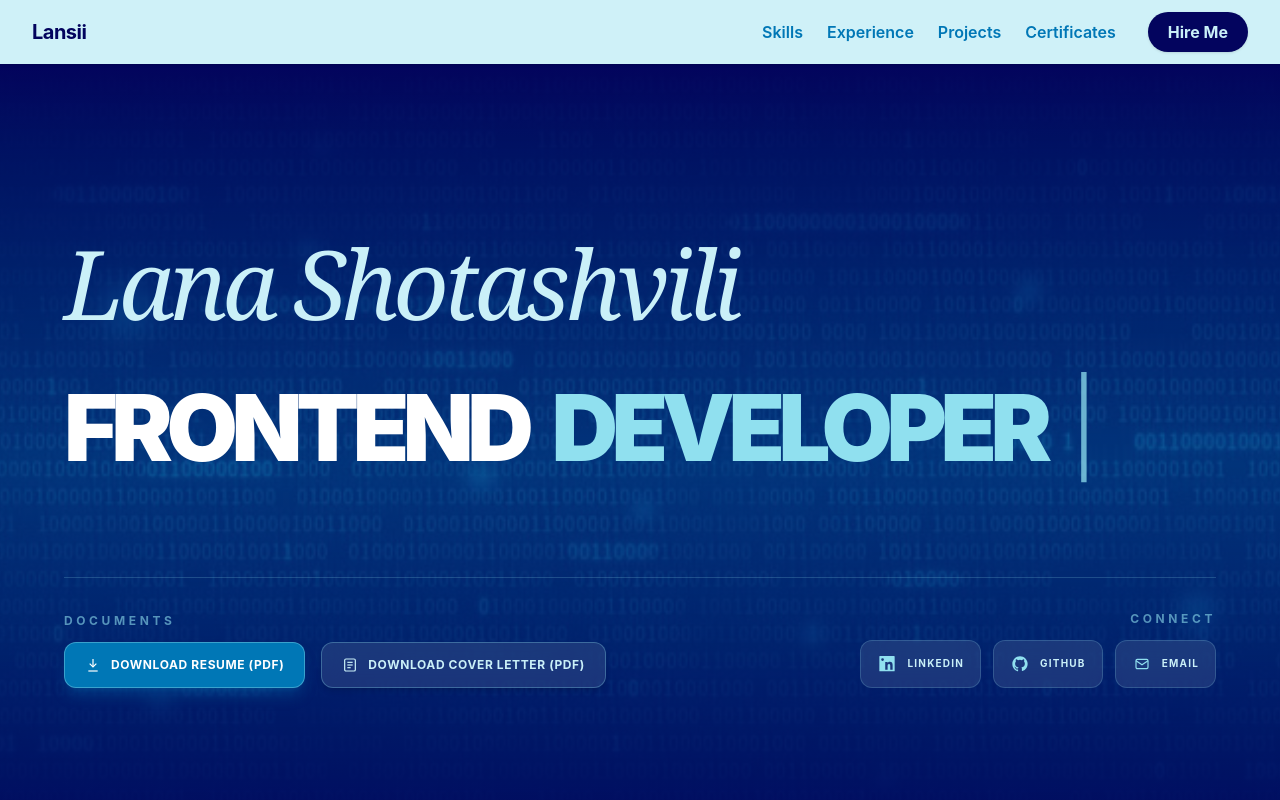
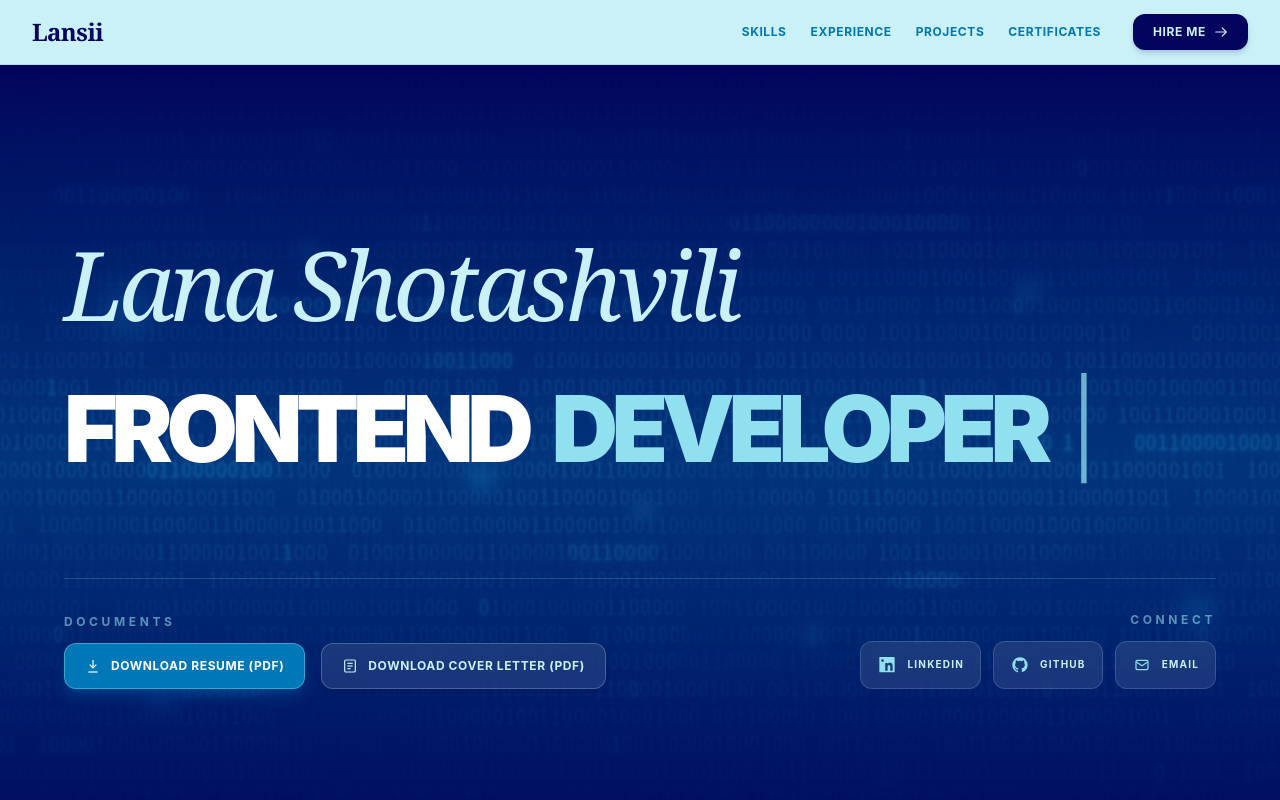
Before and after one commit to Lanssii/Portfolio, a React app: page / in a window 1280 px wide. Shown: the top 800 px of the page. Built offline with nearby package versions, Linux system fonts and the light colour scheme; the HTML template or start-up script is replaced by a standard one.

Commit message:
style(header): improve component styling

```diff
--- a/src/components/Header.tsx
+++ b/src/components/Header.tsx
@@ -1,3 +1,4 @@
+"use client";
 import { useState } from "react";
 
 type NavLinkItem = {
@@ -16,51 +17,64 @@ const Header = () => {
   const [isOpen, setIsOpen] = useState(false);
 
   return (
-    <header className="sticky top-0 z-50 w-full bg-[#caf0f8]/90 backdrop-blur-md shadow-sm font-sans">
+    <header className="sticky top-0 z-50 w-full bg-[#caf0f8] font-sans border-b border-[#0077b6]/15 shadow-sm">
       <div className="mx-auto flex h-16 max-w-[1400px] items-center justify-between px-4 sm:px-6 lg:px-8">
-        {/* Logo */}
         <a
           href="/"
-          className="text-xl font-bold tracking-tight text-[#03045e] transition-colors hover:text-[#0077b6]"
+          className="group flex items-center gap-1 font-serif text-2xl font-bold tracking-tight text-[#03045e] transition-all hover:text-[#0077b6]"
         >
           Lansii
         </a>
 
-        {/* Desktop navigation */}
-        <nav className="hidden md:flex md:items-center md:gap-x-6">
+        {/* Desktop Navigation */}
+        <nav className="hidden items-center gap-x-8 md:flex">
+          <div className="flex items-center gap-x-6">
             {navLinks.map((link) => (
               <a
                 key={link.name}
                 href={link.path}
-              className="font-semibold text-[#0077b6] transition-colors hover:text-[#03045e]"
+                className="relative text-xs font-bold uppercase tracking-wider text-[#0077b6] transition-colors hover:text-[#03045e] after:absolute after:-bottom-1 after:left-0 after:h-[2px] after:w-0 after:bg-[#03045e] after:transition-all after:duration-300 hover:after:w-full"
               >
                 {link.name}
               </a>
             ))}
+          </div>
 
           <a
             href="#contact"
-            className="ml-2 rounded-full bg-[#03045e] px-5 py-2 font-bold text-[#caf0f8] shadow-sm transition-all hover:bg-[#0077b6] hover:shadow-md active:scale-95"
+            className="inline-flex items-center gap-2 rounded-xl bg-[#03045e] px-5 py-2.5 text-xs font-bold uppercase tracking-wider text-[#caf0f8] shadow-md shadow-[#03045e]/15 transition-all duration-300 hover:-translate-y-0.5 hover:bg-[#0077b6] hover:text-white hover:shadow-lg active:translate-y-0"
           >
-            Hire Me
+            <span>Hire Me</span>
+            <svg
+              className="h-3.5 w-3.5"
+              fill="none"
+              stroke="currentColor"
+              viewBox="0 0 24 24"
+            >
+              <path
+                strokeLinecap="round"
+                strokeLinejoin="round"
+                strokeWidth={2}
+                d="M14 5l7 7m0 0l-7 7m7-7H3"
+              />
+            </svg>
           </a>
         </nav>
 
-        {/* Mobile menu button */}
+        {/* Mobile Menu Button */}
         <button
           onClick={() => setIsOpen(!isOpen)}
           type="button"
-          className="inline-flex items-center justify-center rounded-md p-2 text-[#0077b6] transition-colors hover:bg-[#ade8f4] focus:outline-none md:hidden"
+          className="inline-flex items-center justify-center rounded-xl border border-[#0077b6]/20 bg-[#ade8f4]/40 p-2 text-[#03045e] transition-colors hover:bg-[#ade8f4] hover:text-[#0077b6] focus:outline-none md:hidden"
           aria-expanded={isOpen}
         >
           <span className="sr-only">Toggle menu</span>
-
           {isOpen ? (
             <svg
               className="h-6 w-6"
               fill="none"
               viewBox="0 0 24 24"
-              strokeWidth="1.5"
+              strokeWidth="2"
               stroke="currentColor"
             >
               <path
@@ -74,7 +88,7 @@ const Header = () => {
               className="h-6 w-6"
               fill="none"
               viewBox="0 0 24 24"
-              strokeWidth="1.5"
+              strokeWidth="2"
               stroke="currentColor"
             >
               <path
@@ -87,16 +101,16 @@ const Header = () => {
         </button>
       </div>
 
-      {/* Mobile navigation */}
+      {/* Mobile Navigation Drawer */}
       {isOpen && (
-        <div className="border-t border-[#0096c7]/20 bg-[#caf0f8] px-4 pb-6 pt-3 shadow-xl md:hidden">
-          <nav className="flex flex-col space-y-2">
+        <div className="border-t border-[#0077b6]/15 bg-[#caf0f8] px-4 pb-6 pt-3 shadow-lg md:hidden">
+          <nav className="flex flex-col space-y-1">
             {navLinks.map((link) => (
               <a
                 key={link.name}
                 href={link.path}
                 onClick={() => setIsOpen(false)}
-                className="rounded-lg px-3 py-2.5 text-base font-semibold text-[#0077b6] transition-colors hover:bg-[#ade8f4] hover:text-[#03045e]"
+                className="rounded-xl px-4 py-3 text-xs font-bold uppercase tracking-wider text-[#0077b6] transition-colors hover:bg-[#ade8f4] hover:text-[#03045e]"
               >
                 {link.name}
               </a>
@@ -105,7 +119,7 @@ const Header = () => {
             <a
               href="#contact"
               onClick={() => setIsOpen(false)}
-              className="mt-4 block w-full rounded-xl bg-[#03045e] py-3 text-center text-base font-bold text-[#caf0f8] shadow-md transition-all hover:bg-[#0077b6]"
+              className="mt-3 block w-full rounded-xl bg-[#03045e] py-3 text-center text-xs font-bold uppercase tracking-wider text-[#caf0f8] shadow-md transition-colors hover:bg-[#0077b6] hover:text-white"
             >
               Hire Me
             </a>
```
Lines whose indentation alone changed are shown as unchanged.
